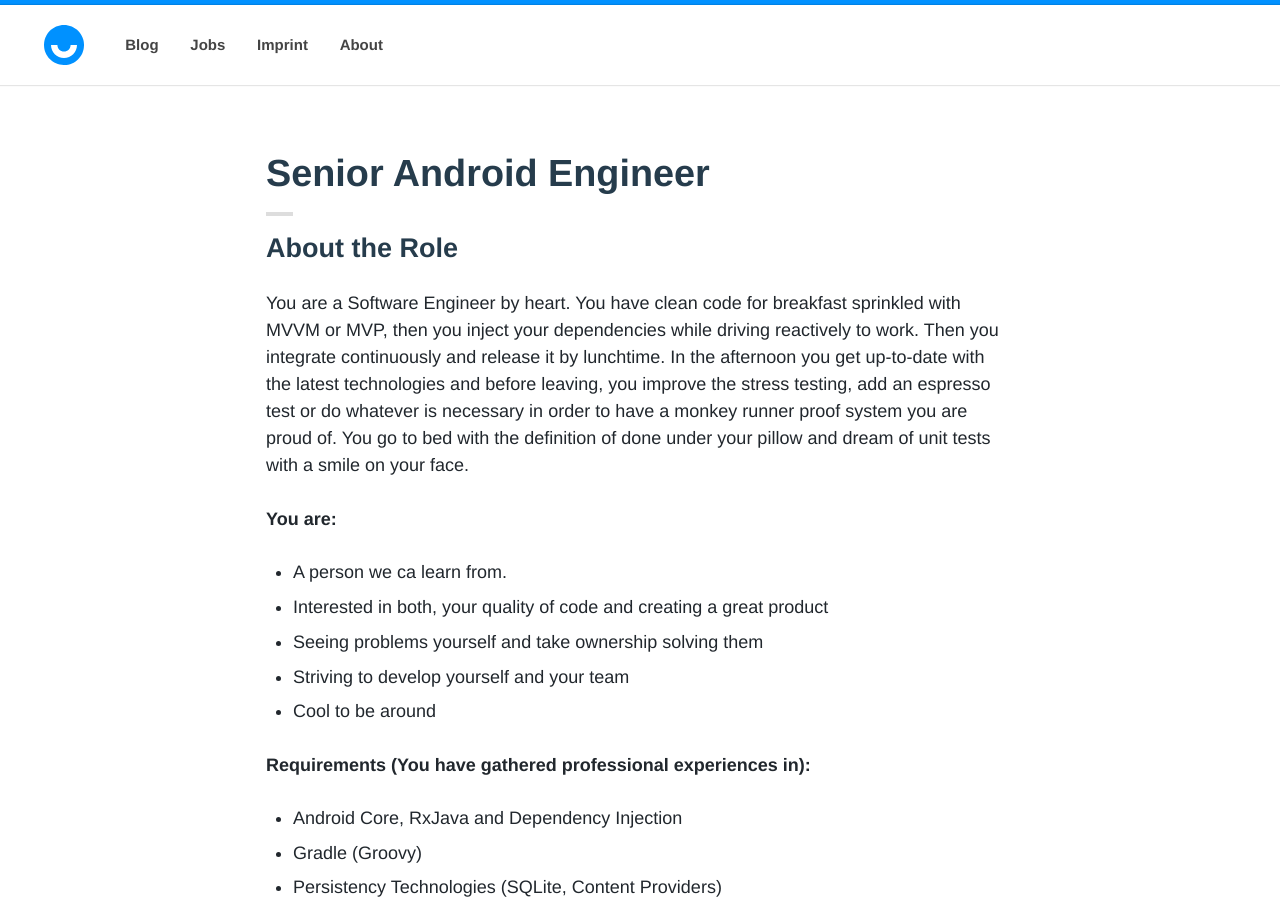
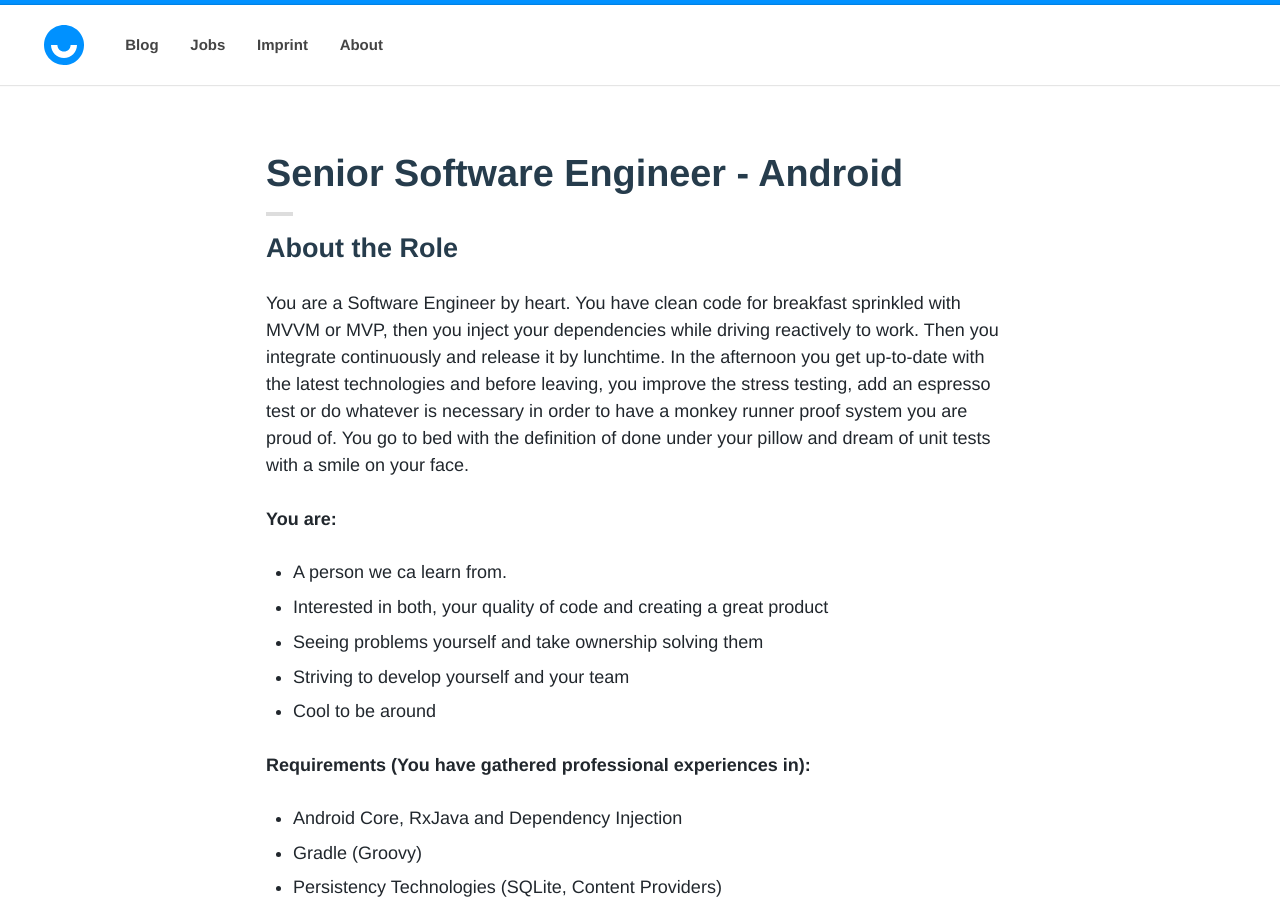
Before and after one commit to upday/upday.github.io, a Jekyll site: the page built from _posts/jobs/2016-09-30-android.md, in a window 1280 px wide and 900 px high. Built offline with Jekyll 4.4.1, drawn with Linux system fonts in a browser that asks for light colours; nearby versions of some CDN libraries; some web fonts are replaced; comment, search, counter and statistics services are not loaded.

Commit message:
Aligned job title

```diff
--- a/_posts/jobs/2016-09-30-android.md
+++ b/_posts/jobs/2016-09-30-android.md
@@ -1,10 +1,10 @@
 ---
 layout: static
-title: "Senior Android Engineer"
+title: "Senior Software Engineer - Android"
 description: We want you!
 modified:
 categories: jobs
-excerpt: We are looking for a Senior Android Engineer.
+excerpt: We are looking for a Senior Software Engineer.
 tags: [Jobs, Android, Senior]
 date: 2016-09-30T10:39:55-04:00
 ---
```
